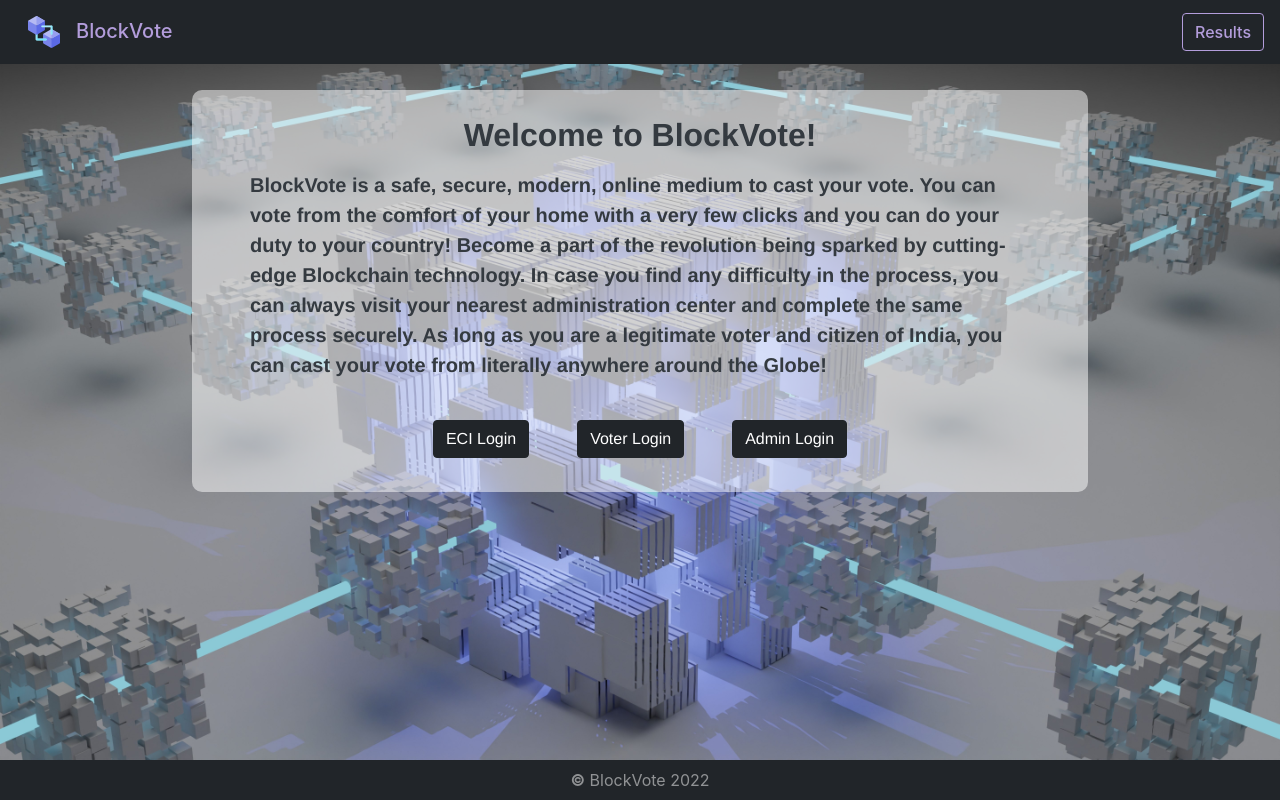
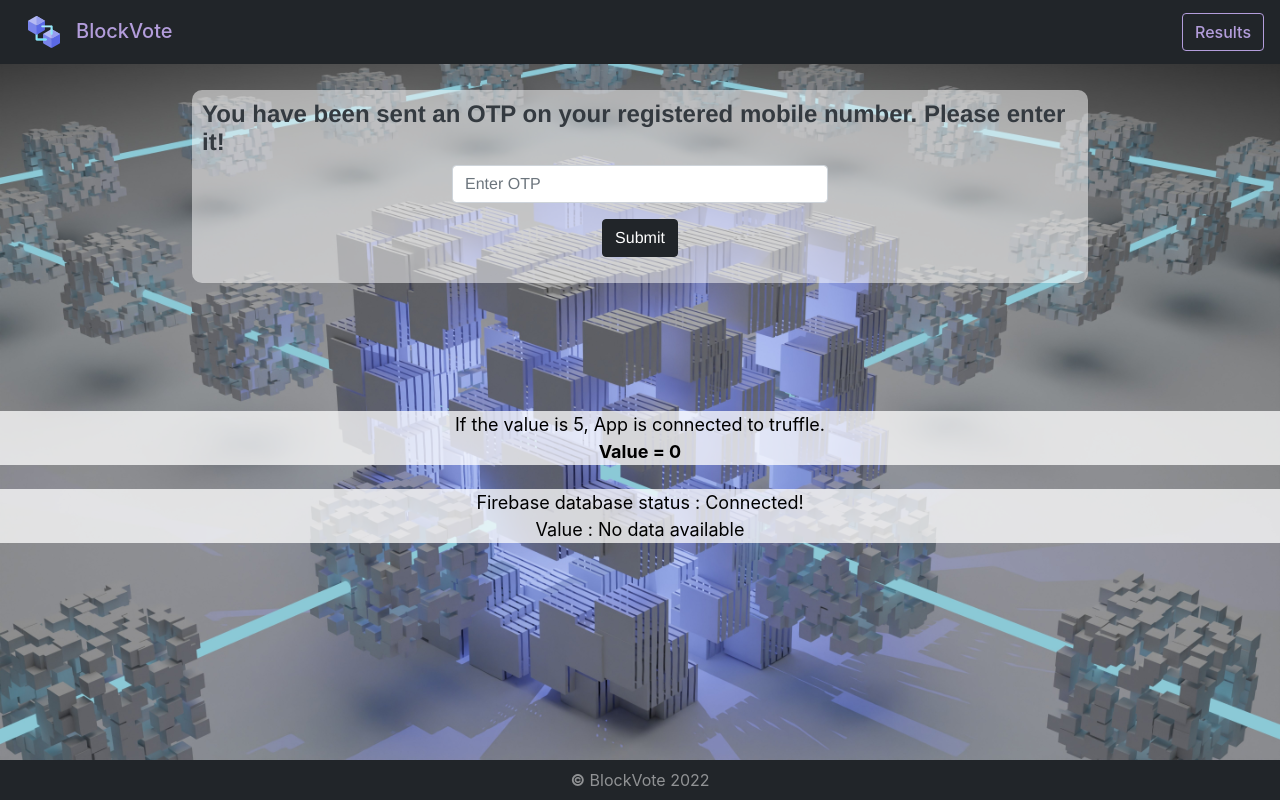
Before and after one commit to gauravvsonawane/BlockVote, a React (Create React App) app in the folder client/: page / in a window 1280 px wide. Built offline with nearby package versions, Linux system fonts and the light colour scheme; no server answers; the database is empty.

Commit message:
otp is working, changes are required in the ui

```diff
--- a/client/src/App.jsx
+++ b/client/src/App.jsx
@@ -64,7 +64,6 @@ const App = () => {
     const response = await instance.methods.get().call();
     const resp = await instance.methods.getMap().call();
     console.log(resp);
-    alert(resp);
     setValue(response)
   }
 
@@ -96,7 +95,7 @@ const [components, setComponents] = useState({
   "candidate-reg" : false,
   "voter-reg" : false,
   "eci-login" : false,
-  "home-page" : true,
+  "home-page" : false,
   "results" : false,
   "nav-bar2" : false,
   "otp-win" : true,
@@ -187,23 +186,23 @@ const SwitchElectionStatus = () => {
       // electionStatus={electionStatus}
       />} */}
 
-      {/* {components["otp-win"]&& <OTPWin/>} */}
+      {components["otp-win"]&& <OTPWin/>}
 
       {
         <div className="App">
 
           {/* TRUFFLE */}
-          {/* <div  style={{color: `#000`, fontSize:`18px`, background: `rgba(255,255,255,0.75)`}} >
+          <div  style={{color: `#000`, fontSize:`18px`, background: `rgba(255,255,255,0.75)`}} >
             If the value is 5, App is connected to truffle. <br/>
             <strong>Value = {value} </strong>
           </div>
-          <br/> */}
+          <br/>
 
           {/* FIREBASE */}
-          {/* <div style={{color: `#000`, fontSize:`18px`, background: `rgba(255,255,255,0.75)`}}>
+          <div style={{color: `#000`, fontSize:`18px`, background: `rgba(255,255,255,0.75)`}}>
             Firebase database status : {dbStatus}<br/>
             Value : {dbValue}
-          </div> */}
+          </div>
 
         </div>
       }
--- a/client/src/components/OTPWin.jsx
+++ b/client/src/components/OTPWin.jsx
@@ -1,8 +1,51 @@
 import React from 'react';
 import '../css/Homepage.css';
 import '../css/OTPWin.css';
+import {getAuth, RecaptchaVerifier, signInWithPhoneNumber } from 'firebase/auth';
 
 const OTPWin = (props) => {
+
+
+    const setUpRecaptcha = () => {
+        const auth = getAuth();
+        window.recaptchaVerifier = new RecaptchaVerifier('recaptcha-container', {
+        'size': 'invisible',
+        'callback': (response) => {
+            // reCAPTCHA solved, allow signInWithPhoneNumber.
+            onSignInSubmit();
+        }
+        }, auth);
+    }
+
+    const onSignInSubmit = (event) => {
+        event.preventDefault();
+        setUpRecaptcha();
+        const phoneNumber = "+91" + "mobile number";
+        console.log(phoneNumber);
+        const appVerifier = window.recaptchaVerifier;
+
+        const auth = getAuth();
+        signInWithPhoneNumber(auth, phoneNumber, appVerifier)
+            .then((confirmationResult) => {
+            // SMS sent. Prompt user to type the code from the message, then sign the
+            // user in with confirmationResult.confirm(code).
+            window.confirmationResult = confirmationResult;
+            const code = window.prompt("Enter OTP");
+            confirmationResult.confirm(code).then((result) => {
+            // User signed in successfully.
+            const user = result.user;
+            console.log("User is signed in");
+            // ...
+            }).catch((error) => {
+            // User couldn't sign in (bad verification code?)
+            // ...
+            });
+            // ...
+            }).catch((error) => {
+            // Error; SMS not sent
+            // ...
+            });
+    }
 
     return (
         <div>
@@ -10,11 +53,12 @@ const OTPWin = (props) => {
             <h4 className="d-flex justify-content-center fw-bold">
                 You have been sent an OTP on your registered mobile number. Please enter it!
             </h4>
+            <div id="recaptcha-container"></div>
             <div className="mb-3 input-margin" >
                 <input type="text" className="form-control" id="otp" placeholder="Enter OTP" />
             </div>
             <div className="d-flex justify-content-center my-3">
-                <button className='btn btn-dark' id='otp_submit' onClick={props.callback_admin_reg}>Submit</button>
+                <button className='btn btn-dark' id='otp_submit' onClick={onSignInSubmit}>Submit</button>
             </div>
 
             </div>
```
Also changed, not shown: client/src/components/firebase.js (added, +14 -0 lines).
